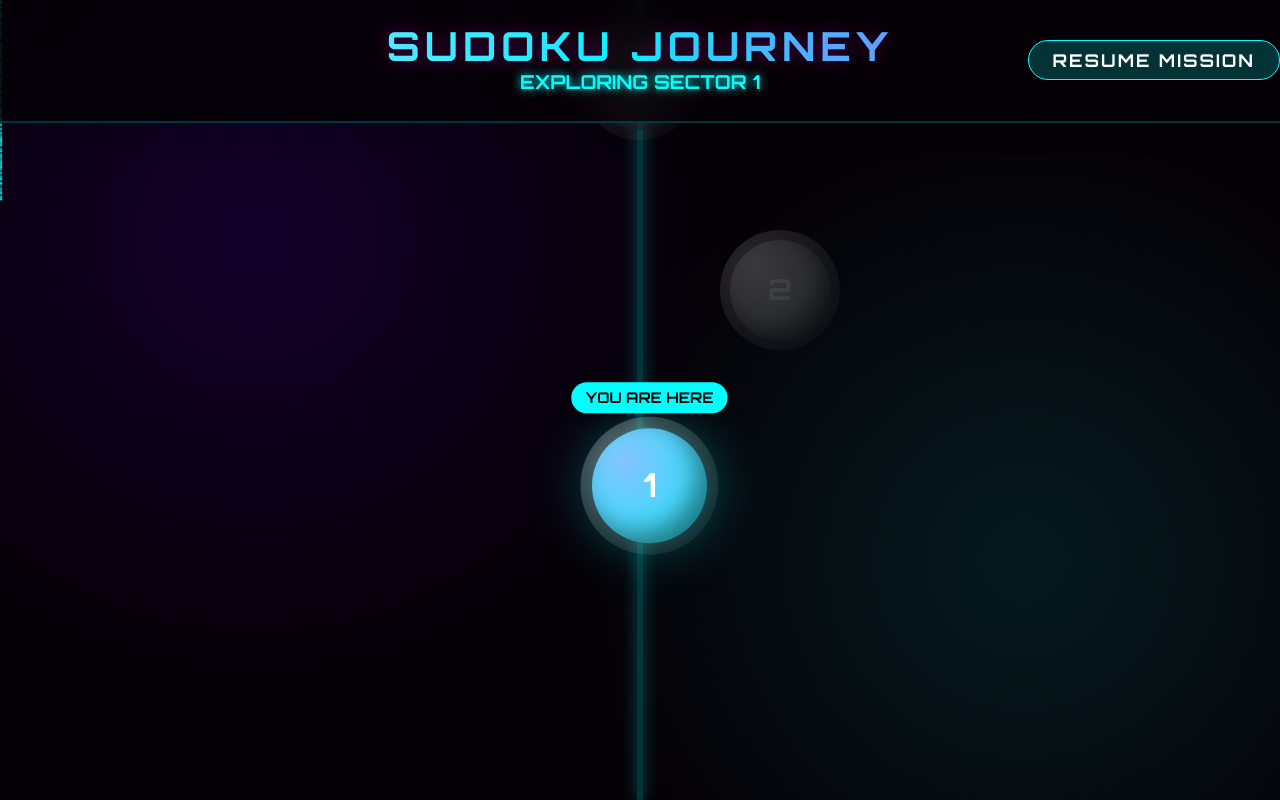
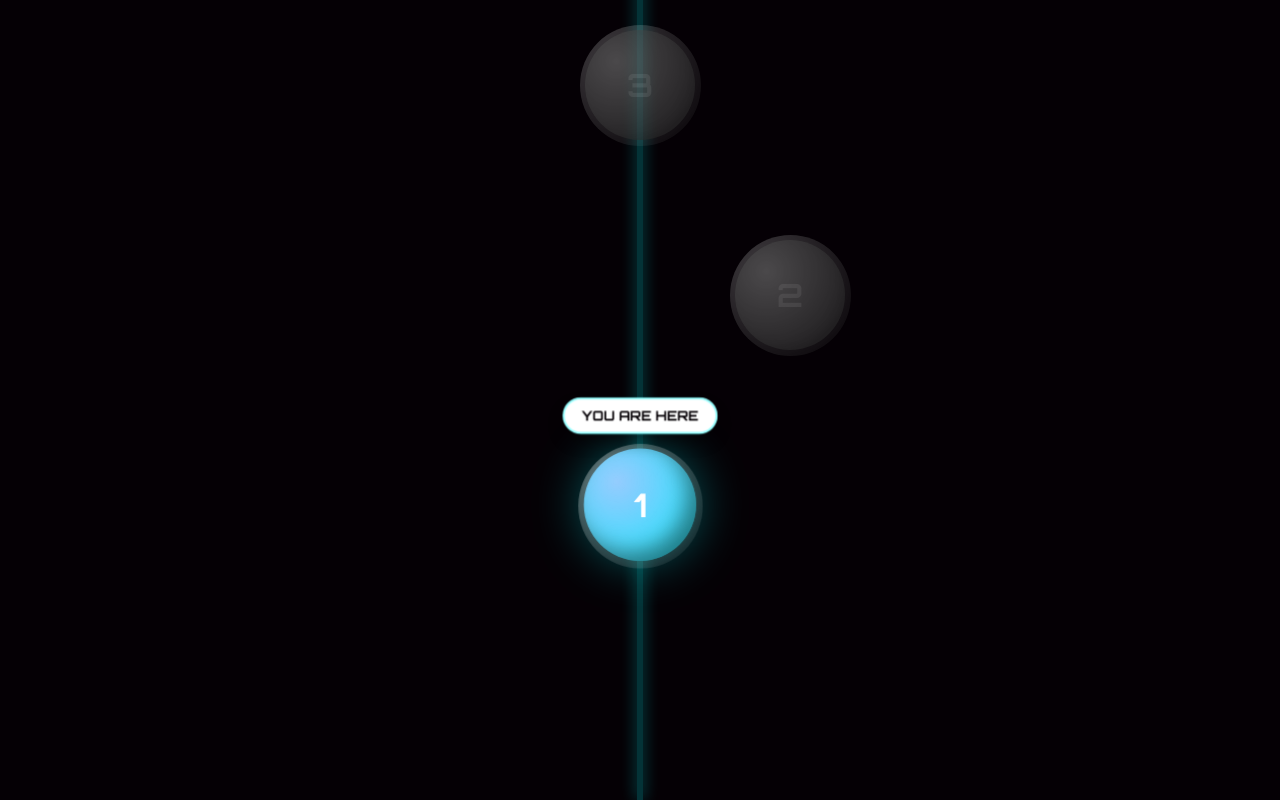
Before and after one commit to Dharunika-07-N/9X9-Sudoku-3D, a React (Vite) app: page / in a window 1280 px wide. Built offline with nearby package versions, Linux system fonts and the light colour scheme.

Commit message:
Implement interactive 3D UI with paint bursting particle effect

```diff
--- a/src/App.css
+++ b/src/App.css
@@ -253,12 +253,15 @@ button:active {
   cursor: pointer;
   transition: all 0.3s ease;
   backdrop-filter: blur(var(--glass-blur));
+  transform-style: preserve-3d;
+  perspective: 1000px;
 }
 
 .back-btn:hover {
   background: var(--primary-color);
   color: #fff;
-  transform: translateX(-5px);
+  transform: translateZ(10px) translateX(-5px);
+  box-shadow: 10px 10px 20px rgba(0, 0, 0, 0.3);
 }
 
 .top-actions {
--- /dev/null
+++ b/src/components/effects/FluidPaintBackground.jsx
@@ -0,0 +1,128 @@
+import React, { useRef, useMemo } from 'react';
+import { Canvas, useFrame, useThree } from '@react-three/fiber';
+import * as THREE from 'three';
+
+const ParticleField = ({ isLightMode }) => {
+    const { mouse, viewport } = useThree();
+    const pointsRef = useRef();
+
+    // Create 4000 particles
+    const count = 4000;
+    const particles = useMemo(() => {
+        const positions = new Float32Array(count * 3);
+        const colors = new Float32Array(count * 3);
+        const sizes = new Float32Array(count);
+        const originalPositions = new Float32Array(count * 3);
+
+        const color1 = new THREE.Color(isLightMode ? '#0066cc' : '#00ffff');
+        const color2 = new THREE.Color(isLightMode ? '#ff9900' : '#ff00ff');
+
+        for (let i = 0; i < count; i++) {
+            const x = (Math.random() - 0.5) * 12;
+            const y = (Math.random() - 0.5) * 25;
+            const z = (Math.random() - 0.5) * 5;
+
+            positions[i * 3] = x;
+            positions[i * 3 + 1] = y;
+            positions[i * 3 + 2] = z;
+
+            originalPositions[i * 3] = x;
+            originalPositions[i * 3 + 1] = y;
+            originalPositions[i * 3 + 2] = z;
+
+            const mixedColor = color1.clone().lerp(color2, Math.random());
+            colors[i * 3] = mixedColor.r;
+            colors[i * 3 + 1] = mixedColor.g;
+            colors[i * 3 + 2] = mixedColor.b;
+
+            sizes[i] = Math.random() * 0.15 + 0.05;
+        }
+
+        return { positions, colors, sizes, originalPositions };
+    }, [isLightMode]);
+
+    useFrame((state) => {
+        const positions = pointsRef.current.geometry.attributes.position.array;
+        const colors = pointsRef.current.geometry.attributes.color.array;
+        const mouseX = (mouse.x * viewport.width) / 2;
+        const mouseY = (mouse.y * viewport.height) / 2;
+        const time = state.clock.getElapsedTime();
+
+        for (let i = 0; i < count; i++) {
+            const ix = i * 3;
+            const iy = i * 3 + 1;
+            const iz = i * 3 + 2;
+
+            // Base animation (slight drift)
+            positions[ix] += Math.sin(time + i) * 0.002;
+            positions[iy] += Math.cos(time + i) * 0.002;
+
+            // Interaction with mouse (Burst away like paint)
+            const dx = positions[ix] - mouseX;
+            const dy = positions[iy] - mouseY;
+            const dist = Math.sqrt(dx * dx + dy * dy);
+
+            if (dist < 2.0) {
+                const force = (2.0 - dist) * 0.15;
+                positions[ix] += (dx / dist) * force;
+                positions[iy] += (dy / dist) * force;
+
+                // Color bursting - make them glow brighter when hit
+                colors[ix] += 0.05;
+                colors[iy] += 0.02;
+                colors[iz] += 0.05;
+            } else {
+                // Return to original positions slowly
+                positions[ix] += (particles.originalPositions[ix] - positions[ix]) * 0.02;
+                positions[iy] += (particles.originalPositions[iy] - positions[iy]) * 0.02;
+                positions[iz] += (particles.originalPositions[iz] - positions[iz]) * 0.02;
+
+                // Return colors slowly
+                const colorTarget = new THREE.Color(isLightMode ? '#0066cc' : '#00ffff').lerp(new THREE.Color(isLightMode ? '#ff9900' : '#ff00ff'), (i % 10) / 10);
+                colors[ix] += (colorTarget.r - colors[ix]) * 0.05;
+                colors[iy] += (colorTarget.g - colors[iy]) * 0.05;
+                colors[iz] += (colorTarget.b - colors[iz]) * 0.05;
+            }
+        }
+        pointsRef.current.geometry.attributes.position.needsUpdate = true;
+        pointsRef.current.geometry.attributes.color.needsUpdate = true;
+    });
+
+    return (
+        <points ref={pointsRef}>
+            <bufferGeometry>
+                <bufferAttribute
+                    attach="attributes-position"
+                    count={count}
+                    array={particles.positions}
+                    itemSize={3}
+                />
+                <bufferAttribute
+                    attach="attributes-color"
+                    count={count}
+                    array={particles.colors}
+                    itemSize={3}
+                />
+            </bufferGeometry>
+            <pointsMaterial
+                size={0.12}
+                vertexColors
+                transparent
+                opacity={0.8}
+                sizeAttenuation={true}
+                blending={THREE.AdditiveBlending}
+            />
+        </points>
+    );
+};
+
+export const FluidPaintBackground = ({ isLightMode }) => {
+    return (
+        <div style={{ position: 'fixed', top: 0, left: 0, width: '100%', height: '100%', zIndex: 0, pointerEvents: 'none', background: 'transparent' }}>
+            <Canvas camera={{ position: [0, 0, 8], fov: 75 }} dpr={[1, 2]}>
+                <ambientLight intensity={0.5} />
+                <ParticleField isLightMode={isLightMode} />
+            </Canvas>
+        </div>
+    );
+};
--- a/src/components/ui/LevelMap.css
+++ b/src/components/ui/LevelMap.css
@@ -30,12 +30,7 @@
     justify-content: center;
     scroll-behavior: smooth;
     transition: all 0.5s ease;
-}
-
-.level-map-container.dark-mode {
-    background-image:
-        radial-gradient(circle at 20% 30%, rgba(100, 0, 255, 0.15) 0%, transparent 40%),
-        radial-gradient(circle at 80% 70%, rgba(0, 255, 255, 0.1) 0%, transparent 40%);
+    perspective: 1200px;
 }
 
 .map-content {
@@ -45,9 +40,9 @@
     position: relative;
     padding: 200px 0;
     z-index: 1;
+    transform-style: preserve-3d;
 }
 
-/* Path */
 .path-background {
     position: absolute;
     top: 0;
@@ -68,6 +63,7 @@
     gap: 60px;
     z-index: 2;
     width: 100%;
+    transform-style: preserve-3d;
 }
 
 .level-node-wrapper {
@@ -76,41 +72,69 @@
     justify-content: center;
     position: relative;
     height: 150px;
+    transform-style: preserve-3d;
 }
 
 .level-node {
-    width: 100px;
-    height: 100px;
+    width: 110px;
+    height: 110px;
     border-radius: 50%;
     background: #fff;
     display: flex;
     justify-content: center;
     align-items: center;
     font-family: 'Orbitron', sans-serif;
-    font-size: 1.8rem;
+    font-size: 2rem;
     font-weight: 800;
     color: #fff;
     cursor: pointer;
     position: relative;
-    transition: all 0.4s cubic-bezier(0.175, 0.885, 0.32, 1.275);
+    transition: transform 0.1s ease-out, box-shadow 0.3s;
     z-index: 2;
     border: none;
-    box-shadow: inset -10px -10px 20px var(--node-shadow-inner), 0 0 20px rgba(0, 0, 0, 0.1);
+    box-shadow: inset -10px -10px 20px var(--node-shadow-inner),
+        0 15px 35px rgba(0, 0, 0, 0.3);
+    transform-style: preserve-3d;
 }
 
 .level-node::after {
     content: '';
     position: absolute;
-    top: -10%;
-    left: -10%;
-    right: -10%;
-    bottom: -10%;
+    top: -5%;
+    left: -5%;
+    right: -5%;
+    bottom: -5%;
     border-radius: 50%;
-    background: radial-gradient(circle at 30% 30%, rgba(255, 255, 255, 0.3), transparent);
+    background: radial-gradient(circle at 30% 30%, rgba(255, 255, 255, 0.4), transparent);
     pointer-events: none;
+    transform: translateZ(10px);
 }
 
-/* Planet Varieties */
+.three-d-title {
+    margin: 0;
+    font-size: 2.8rem;
+    letter-spacing: 6px;
+    font-family: 'Orbitron', sans-serif;
+    transform: translateZ(50px);
+    text-shadow: 0 10px 20px rgba(0, 0, 0, 0.2);
+}
+
+.current-indicator {
+    position: absolute;
+    top: -50px;
+    background: var(--map-text);
+    color: var(--map-bg);
+    padding: 6px 16px;
+    border-radius: 20px;
+    font-size: 0.8rem;
+    font-weight: 900;
+    white-space: nowrap;
+    box-shadow: 0 8px 15px rgba(0, 0, 0, 0.3);
+    transform: translateZ(30px);
+    border: 2px solid var(--node-shadow-glow);
+}
+
+/* Planet Varieties with richer 3D look */
 .level-node-wrapper:nth-child(5n+1) .level-node {
     background: radial-gradient(circle at 30% 30%, #4facfe 0%, #00f2fe 100%);
 }
@@ -131,119 +155,35 @@
     background: radial-gradient(circle at 30% 30%, #667eea 0%, #764ba2 100%);
 }
 
-.level-node:hover {
-    transform: scale(1.1) translateY(-10px) rotate(10deg);
-    box-shadow: inset -10px -10px 20px var(--node-shadow-inner), 0 0 40px var(--node-shadow-glow);
-}
-
 .level-node.locked {
-    background: #ccc !important;
-    color: #888;
+    background: #bbb !important;
+    color: #777;
     filter: grayscale(1);
-    opacity: 0.5;
+    opacity: 0.6;
     cursor: not-allowed;
-    box-shadow: inset -10px -10px 20px rgba(0, 0, 0, 0.1);
+    box-shadow: inset -5px -5px 10px rgba(0, 0, 0, 0.2);
 }
 
 .dark-mode .level-node.locked {
-    background: #333 !important;
-    color: #555;
-    box-shadow: inset -10px -10px 20px rgba(0, 0, 0, 0.8);
-}
-
-.level-node.completed {
-    box-shadow: inset -10px -10px 20px var(--node-shadow-inner), 0 0 25px var(--star-color);
+    background: #222 !important;
+    color: #444;
 }
 
 .level-node.current {
-    box-shadow: inset -10px -10px 20px var(--node-shadow-inner), 0 0 50px var(--node-shadow-glow);
-    animation: orbitFloat 4s infinite ease-in-out;
+    animation: floating 3s infinite ease-in-out;
+    box-shadow: inset -10px -10px 20px var(--node-shadow-inner),
+        0 0 50px var(--node-shadow-glow);
 }
 
-@keyframes orbitFloat {
+@keyframes floating {
 
     0%,
     100% {
-        transform: translate(0, 0) scale(1.1);
+        transform: translateZ(20px) translateY(0);
     }
 
-    33% {
-        transform: translate(10px, -15px) scale(1.15);
-    }
-
-    66% {
-        transform: translate(-10px, 10px) scale(1.12);
-    }
-}
-
-/* Winding Path Logic */
-.level-node-wrapper:nth-child(4n+1) .level-node {
-    transform: translateX(0);
-}
-
-.level-node-wrapper:nth-child(4n+2) .level-node {
-    transform: translateX(140px);
-}
-
-.level-node-wrapper:nth-child(4n+3) .level-node {
-    transform: translateX(0);
-}
-
-.level-node-wrapper:nth-child(4n+4) .level-node {
-    transform: translateX(-140px);
-}
-
-/* Rings */
-.level-node-wrapper:nth-child(3n) .level-node::before {
-    content: '';
-    position: absolute;
-    top: 50%;
-    left: 50%;
-    width: 140%;
-    height: 40%;
-    border: 4px solid rgba(255, 255, 255, 0.3);
-    border-radius: 50%;
-    transform: translate(-50%, -50%) rotateX(70deg) rotateY(10deg);
-    pointer-events: none;
-    box-shadow: 0 0 10px rgba(255, 255, 255, 0.1);
-}
-
-.map-header {
-    position: fixed;
-    top: 0;
-    width: 100%;
-    padding: 1.5rem;
-    background: var(--header-bg);
-    backdrop-filter: blur(20px);
-    z-index: 100;
-    text-align: center;
-    border-bottom: 2px solid var(--header-border);
-    box-shadow: 0 5px 30px rgba(0, 0, 0, 0.1);
-    transition: all 0.5s ease;
-}
-
-.map-header h1 {
-    margin: 0;
-    font-size: 2.5rem;
-    letter-spacing: 5px;
-    background: linear-gradient(90deg, #1a1a2e, #0066cc, #ff9900, #1a1a2e);
-    background-size: 200% auto;
-    -webkit-background-clip: text;
-    -webkit-text-fill-color: transparent;
-    animation: shine 5s linear infinite;
-    font-family: 'Orbitron', sans-serif;
-}
-
-.dark-mode .map-header h1 {
-    background: linear-gradient(90deg, #fff, #00ffff, #ff00ff, #fff);
-    background-size: 200% auto;
-    -webkit-background-clip: text;
-    -webkit-text-fill-color: transparent;
-}
-
-@keyframes shine {
-    to {
-        background-position: 200% center;
+    50% {
+        transform: translateZ(40px) translateY(-10px);
     }
 }
 
@@ -253,59 +193,43 @@
     display: flex;
     justify-content: center;
     width: 100%;
-    gap: 6px;
+    gap: 8px;
+    transform: translateZ(20px);
 }
 
 .star {
-    font-size: 1.4rem;
+    font-size: 1.5rem;
     color: var(--star-color);
-    filter: drop-shadow(0 0 5px var(--star-color));
+    filter: drop-shadow(0 4px 8px rgba(0, 0, 0, 0.3));
 }
 
-/* Decor Elements */
-.decor.nebula {
-    width: 300px;
-    height: 300px;
-    border-radius: 50%;
-    filter: blur(80px);
-    opacity: 0.1;
-    display: none;
+.map-header {
+    position: fixed;
+    top: 0;
+    width: 100%;
+    padding: 1.5rem;
+    background: var(--header-bg);
+    backdrop-filter: blur(25px);
+    z-index: 100;
+    text-align: center;
+    border-bottom: 2px solid var(--header-border);
+    box-shadow: 0 10px 40px rgba(0, 0, 0, 0.15);
+    transform-style: preserve-3d;
 }
 
-.dark-mode .decor.nebula {
-    display: block;
-    opacity: 0.2;
+/* Winding Path 3D Positioning */
+.level-node-wrapper:nth-child(4n+1) .level-node {
+    transform: translateX(0);
 }
 
-.decor.small-star {
-    width: 2px;
-    height: 2px;
-    background: var(--star-color);
-    border-radius: 50%;
-    animation: twinkle var(--speed) infinite alternate;
+.level-node-wrapper:nth-child(4n+2) .level-node {
+    transform: translateX(150px);
 }
 
-.decor.cloud {
-    background: #fff;
-    border-radius: 50px;
-    width: 150px;
-    height: 50px;
-    opacity: 0.8;
-    filter: blur(10px);
+.level-node-wrapper:nth-child(4n+3) .level-node {
+    transform: translateX(0);
 }
 
-.dark-mode .decor.cloud {
-    display: none;
+.level-node-wrapper:nth-child(4n+4) .level-node {
+    transform: translateX(-150px);
 }
-
-@keyframes twinkle {
-    from {
-        opacity: 0.3;
-        transform: scale(0.8);
-    }
-
-    to {
-        opacity: 1;
-        transform: scale(1.2);
-    }
-}
--- a/src/components/ui/LevelMap.jsx
+++ b/src/components/ui/LevelMap.jsx
@@ -1,4 +1,5 @@
 import React, { useEffect, useRef } from 'react';
+import { FluidPaintBackground } from '../effects/FluidPaintBackground';
 import './LevelMap.css';
 
 export function LevelMap({ currentLevel, onSelectLevel, isLightMode }) {
@@ -14,33 +15,31 @@ export function LevelMap({ currentLevel, onSelectLevel, isLightMode }) {
         }, 300);
     }, []);
 
-    // Generate random stars
-    const stars = Array.from({ length: 100 }, (_, i) => ({
-        id: i,
-        top: `${Math.random() * 100}%`,
-        left: `${Math.random() * 100}%`,
-        speed: `${2 + Math.random() * 3}s`
-    }));
+    const handleNodeMouseMove = (e) => {
+        const node = e.currentTarget;
+        const rect = node.getBoundingClientRect();
+        const x = e.clientX - rect.left;
+        const y = e.clientY - rect.top;
+        const centerX = rect.width / 2;
+        const centerY = rect.height / 2;
+
+        const rotateX = (y - centerY) / 5;
+        const rotateY = (centerX - x) / 5;
+
+        node.style.transform = `perspective(1000px) rotateX(${rotateX}deg) rotateY(${rotateY}deg) scale3d(1.1, 1.1, 1.1)`;
+    };
+
+    const handleNodeMouseLeave = (e) => {
+        e.currentTarget.style.transform = `perspective(1000px) rotateX(0deg) rotateY(0deg) scale3d(1, 1, 1)`;
+    };
 
     return (
         <div className={`level-map-container ${!isLightMode ? 'dark-mode' : ''}`} ref={mapRef}>
-            {/* Background Decorations */}
-            <div style={{ position: 'fixed', top: 0, left: 0, width: '100%', height: '100%', pointerEvents: 'none', zIndex: 0 }}>
-                {stars.map(star => (
-                    <div
-                        key={star.id}
-                        className="decor small-star"
-                        style={{
-                            top: star.top,
-                            left: star.left,
-                            '--speed': star.speed
-                        }}
-                    />
-                ))}
-            </div>
+            {/* Interactive 3D Background */}
+            <FluidPaintBackground isLightMode={isLightMode} />
 
             <div className="map-header">
-                <h1>SUDOKU JOURNEY</h1>
+                <h1 className="three-d-title">SUDOKU JOURNEY</h1>
                 <div style={{
                     fontSize: '1.2rem',
                     fontWeight: 'bold',
@@ -72,20 +71,6 @@ export function LevelMap({ currentLevel, onSelectLevel, isLightMode }) {
             <div className="map-content">
                 <div className="path-background"></div>
 
-                {/* Decorative Elements */}
-                <div className="decor nebula" style={{ top: '300px', left: '-100px', background: '#ff00ff' }}></div>
-                <div className="decor nebula" style={{ top: '1200px', right: '-100px', background: '#00ffff' }}></div>
-                <div className="decor nebula" style={{ top: '2500px', left: '100px', background: '#6400ff' }}></div>
-
-                {/* Light Mode Clouds */}
-                <div className="decor cloud" style={{ top: '150px', left: '10%' }}></div>
-                <div className="decor cloud" style={{ top: '450px', right: '15%' }}></div>
-                <div className="decor cloud" style={{ top: '800px', left: '20%' }}></div>
-                <div className="decor cloud" style={{ top: '1100px', right: '10%' }}></div>
-                <div className="decor cloud" style={{ top: '1500px', left: '15%' }}></div>
-                <div className="decor cloud" style={{ top: '1900px', right: '20%' }}></div>
-                <div className="decor cloud" style={{ top: '2300px', left: '10%' }}></div>
-
                 <div className="levels-list">
                     {levels.map((lvl) => {
                         const isLocked = lvl > currentLevel;
@@ -101,6 +86,8 @@ export function LevelMap({ currentLevel, onSelectLevel, isLightMode }) {
                             <div key={lvl} className="level-node-wrapper">
                                 <div
                                     className={`level-node ${statusClass}`}
+                                    onMouseMove={(e) => !isLocked && handleNodeMouseMove(e)}
+                                    onMouseLeave={handleNodeMouseLeave}
                                     onClick={() => !isLocked && onSelectLevel(lvl)}
                                 >
                                     <span className="level-number">{lvl}</span>
@@ -112,18 +99,7 @@ export function LevelMap({ currentLevel, onSelectLevel, isLightMode }) {
                                         </div>
                                     )}
                                     {isCurrent && (
-                                        <div style={{
-                                            position: 'absolute',
-                                            top: '-40px',
-                                            background: isLightMode ? '#0066cc' : '#00ffff',
-                                            color: isLightMode ? '#fff' : '#000',
-                                            padding: '4px 12px',
-                                            borderRadius: '20px',
-                                            fontSize: '0.8rem',
-                                            fontWeight: 'bold',
-                                            whiteSpace: 'nowrap',
-                                            boxShadow: '0 4px 10px rgba(0,0,0,0.2)'
-                                        }}>
+                                        <div className="current-indicator">
                                             YOU ARE HERE
                                         </div>
                                     )}
```
